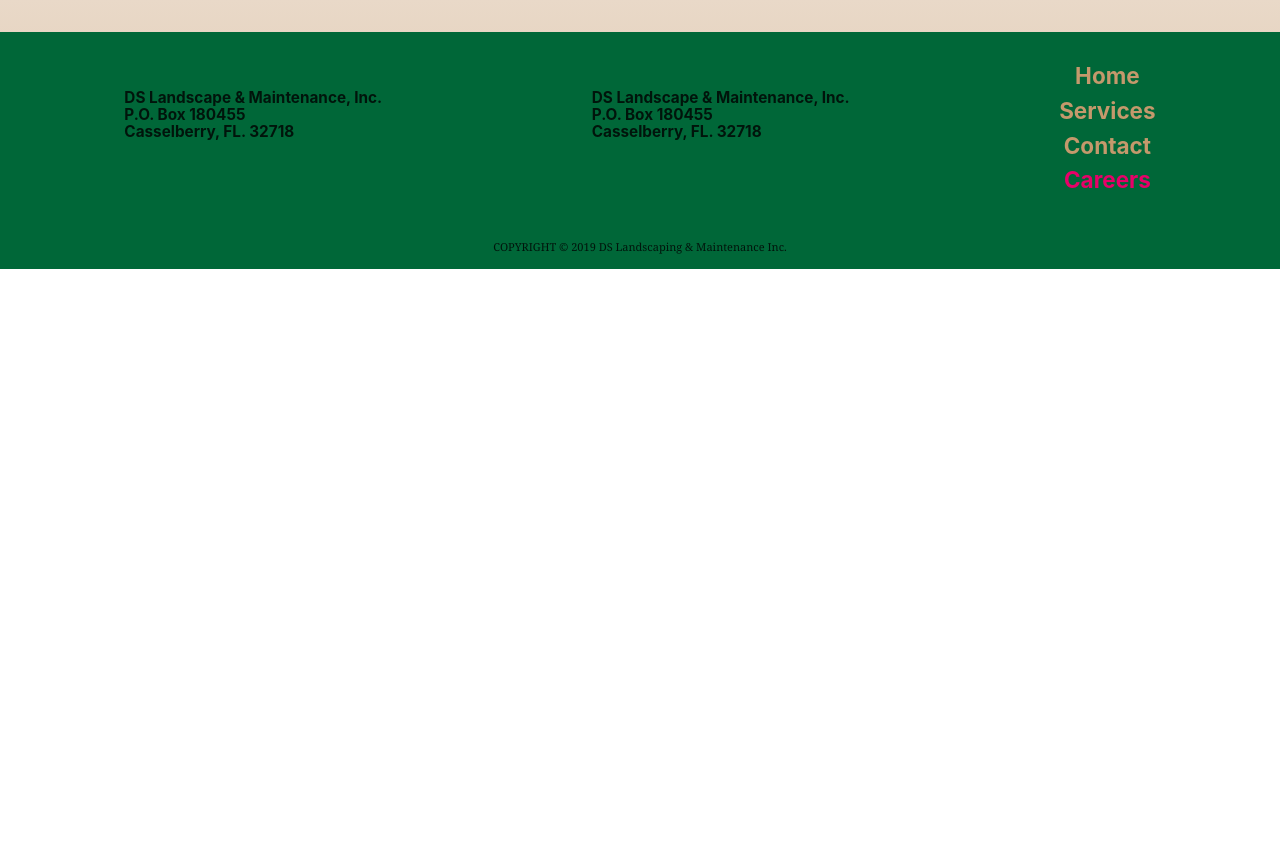
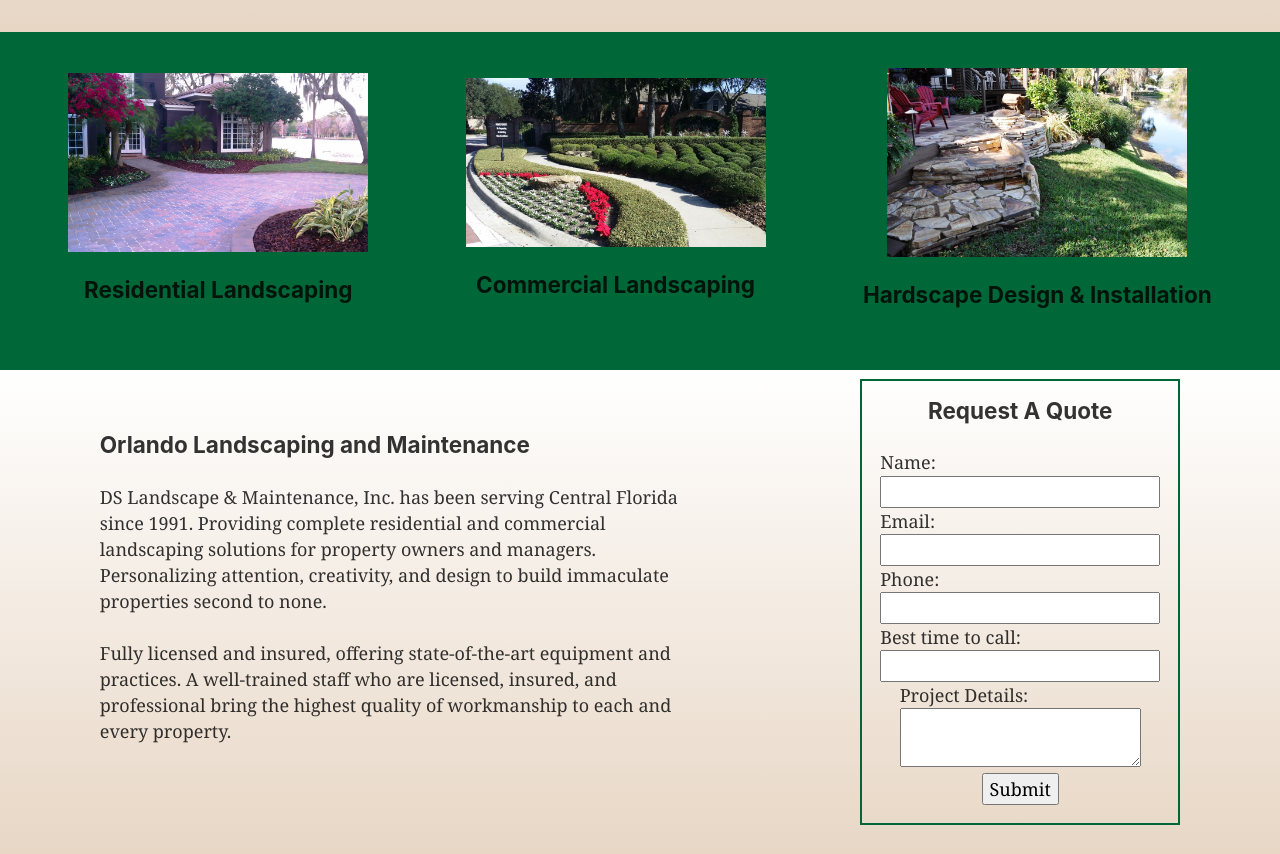
Before and after one commit to justindstauffer/dslwebsite, a Gatsby site: page / in a window 1280 px wide. Shown: the part 750-1604 px from the top of the page. Before the commit the page ends 1019 px from the top, so only its background shows below. Built offline with nearby package versions, Linux system fonts and the light colour scheme; Gatsby itself is replaced by a stand-in of ours.

Commit message:
9-20 updates

```diff
--- a/src/components/header.js
+++ b/src/components/header.js
@@ -3,7 +3,7 @@
 import React from "react"
 import Image from "./image"
 import Topbar from "./topbar"
-import Background from "../images/landscape3.png"
+import Background from "../images/landscape3.1.png"
 
 const Header = () => (
   <header
--- /dev/null
+++ b/src/components/homecomercialimage.js
@@ -0,0 +1,32 @@
+import React from "react"
+import { useStaticQuery, graphql } from "gatsby"
+import Img from "gatsby-image"
+
+/*
+ * This component is built using `gatsby-image` to automatically serve optimized
+ * images with lazy loading and reduced file sizes. The image is loaded using a
+ * `useStaticQuery`, which allows us to load the image from directly within this
+ * component, rather than having to pass the image data down from pages.
+ *
+ * For more information, see the docs:
+ * - `gatsby-image`: https://gatsby.dev/gatsby-image
+ * - `useStaticQuery`: https://www.gatsbyjs.org/docs/use-static-query/
+ */
+
+const Image = () => {
+  const data = useStaticQuery(graphql`
+    query {
+      placeholderImage: file(relativePath: { eq: "comercial1.jpg" }) {
+        childImageSharp {
+          fluid(maxWidth: 300) {
+            ...GatsbyImageSharpFluid
+          }
+        }
+      }
+    }
+  `)
+
+  return <Img fluid={data.placeholderImage.childImageSharp.fluid} />
+}
+
+export default Image
--- a/src/components/homecontent.js
+++ b/src/components/homecontent.js
@@ -76,6 +76,7 @@
                 </form>
             </div>
         </div>
+
     </div>
 )
 
--- /dev/null
+++ b/src/components/homehardscapeimage.js
@@ -0,0 +1,32 @@
+import React from "react"
+import { useStaticQuery, graphql } from "gatsby"
+import Img from "gatsby-image"
+
+/*
+ * This component is built using `gatsby-image` to automatically serve optimized
+ * images with lazy loading and reduced file sizes. The image is loaded using a
+ * `useStaticQuery`, which allows us to load the image from directly within this
+ * component, rather than having to pass the image data down from pages.
+ *
+ * For more information, see the docs:
+ * - `gatsby-image`: https://gatsby.dev/gatsby-image
+ * - `useStaticQuery`: https://www.gatsbyjs.org/docs/use-static-query/
+ */
+
+const Image = () => {
+  const data = useStaticQuery(graphql`
+    query {
+      placeholderImage: file(relativePath: { eq: "hardscape1.JPG" }) {
+        childImageSharp {
+          fluid(maxWidth: 300) {
+            ...GatsbyImageSharpFluid
+          }
+        }
+      }
+    }
+  `)
+
+  return <Img fluid={data.placeholderImage.childImageSharp.fluid} />
+}
+
+export default Image
--- /dev/null
+++ b/src/components/homelandscapeimage.js
@@ -0,0 +1,32 @@
+import React from "react"
+import { useStaticQuery, graphql } from "gatsby"
+import Img from "gatsby-image"
+
+/*
+ * This component is built using `gatsby-image` to automatically serve optimized
+ * images with lazy loading and reduced file sizes. The image is loaded using a
+ * `useStaticQuery`, which allows us to load the image from directly within this
+ * component, rather than having to pass the image data down from pages.
+ *
+ * For more information, see the docs:
+ * - `gatsby-image`: https://gatsby.dev/gatsby-image
+ * - `useStaticQuery`: https://www.gatsbyjs.org/docs/use-static-query/
+ */
+
+const Image = () => {
+  const data = useStaticQuery(graphql`
+    query {
+      placeholderImage: file(relativePath: { eq: "landscape1.jpg" }) {
+        childImageSharp {
+          fluid(maxWidth: 300) {
+            ...GatsbyImageSharpFluid
+          }
+        }
+      }
+    }
+  `)
+
+  return <Img fluid={data.placeholderImage.childImageSharp.fluid} />
+}
+
+export default Image
--- /dev/null
+++ b/src/components/homeservices.js
@@ -0,0 +1,72 @@
+// import { Link } from "gatsby"
+import PropTypes from "prop-types"
+import React from "react"
+import HomeLandscapeImage from "../components/homelandscapeimage"
+import HomeHardscapeImage from "../components/homehardscapeimage"
+import HomeComercialImage from "../components/homecomercialimage"
+
+
+const HomeServices = () => (
+    <div
+        style={{
+            width: '100%',
+            background: '#006738'
+            //   borderBottom: '1px solid #E70069'
+        }}
+    >
+        <div
+            style={{
+                margin: `0 auto`,
+                padding: `2.0rem 1.0875rem`,
+                display: 'flex',
+                justifyContent: 'space-around',
+                alignItems: 'center',
+                flexWrap: 'wrap'
+            }}
+        >
+            <div style={{
+            }}>
+                <div style={{
+                    width: `300px`, marginBottom: `1.45rem`, marginLeft: 'auto',
+                    marginRight: 'auto',
+                }}>
+                    <HomeLandscapeImage />
+                </div>
+                <h1 style={{ textAlign: 'center' }}>Residential Landscaping</h1>
+            </div>
+            <div style={{
+            }}>
+
+                <div style={{
+                    width: `300px`, marginBottom: `1.45rem`, marginLeft: 'auto',
+                    marginRight: 'auto',
+                }}>
+                    <HomeComercialImage />
+                </div>
+                <h1 style={{ textAlign: 'center' }}>Commercial Landscaping</h1>
+            </div>
+            <div style={{
+            }}>
+                <div style={{
+                    width: `300px`, marginBottom: `1.45rem`, marginLeft: 'auto',
+                    marginRight: 'auto',
+                }}>
+                    <HomeHardscapeImage />
+                </div>
+                <h1 style={{ textAlign: 'center' }}>Hardscape Design & Installation</h1>
+            </div>
+
+        </div>
+
+    </div>
+)
+
+HomeServices.propTypes = {
+    siteTitle: PropTypes.string,
+}
+
+HomeServices.defaultProps = {
+    siteTitle: ``,
+}
+
+export default HomeServices
--- a/src/components/topbar.js
+++ b/src/components/topbar.js
@@ -20,7 +20,7 @@
       <h1 style={{ margin: 0 }}>
         <a href="tel:407-671-4800">
           <button style={{
-            background: '#E70069',
+            background: 'White',
             color: 'black',
             border: '1px solid #E70069',
             borderRadius: '6px',
--- a/src/pages/index.js
+++ b/src/pages/index.js
@@ -3,6 +3,7 @@
 
 import Layout from "../components/layout"
 import HomeContent from "../components/homecontent"
+import HomeServices from "../components/homeservices"
 // import Image from "../components/image"
 import SEO from "../components/seo"
 
@@ -10,7 +11,8 @@
   <Layout>
     <SEO title="Home" />
     <HomeContent />
-
+    <HomeServices />
+    <HomeContent />
   </Layout>
 )
 
```
Also changed, not shown: src/images/comercial1.jpg (added), src/images/hardscape1.JPG (added), src/images/landscape1.jpg (added), src/images/landscape3.1.png (added).
